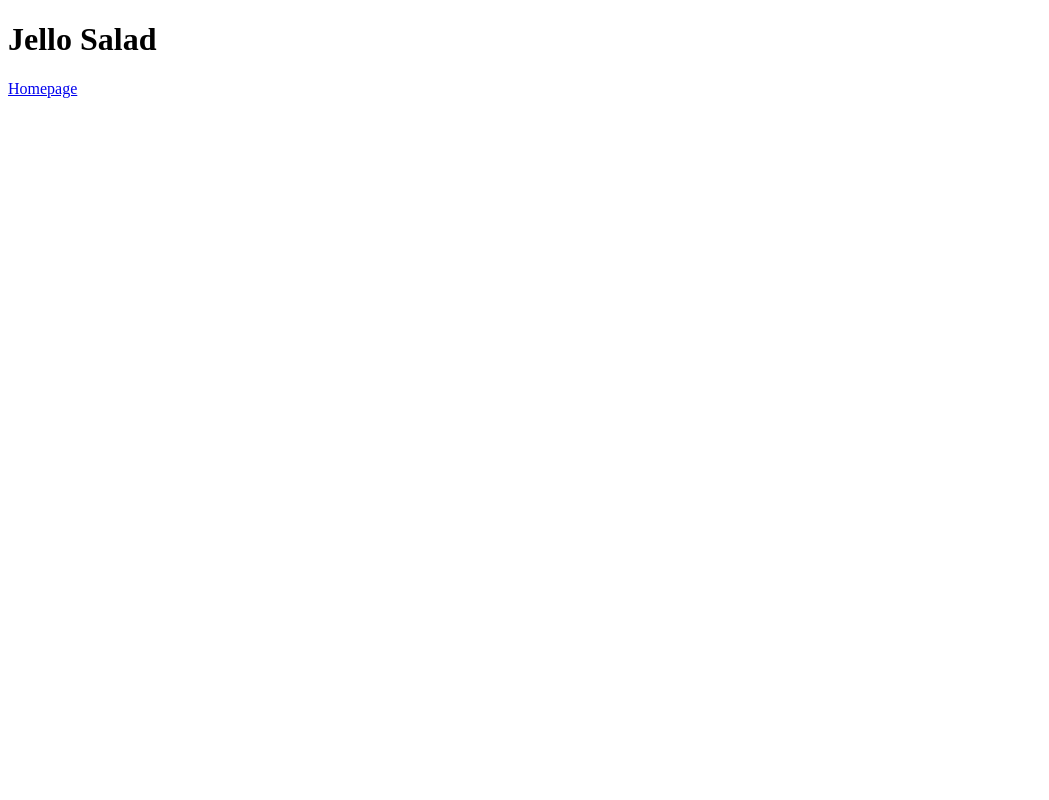
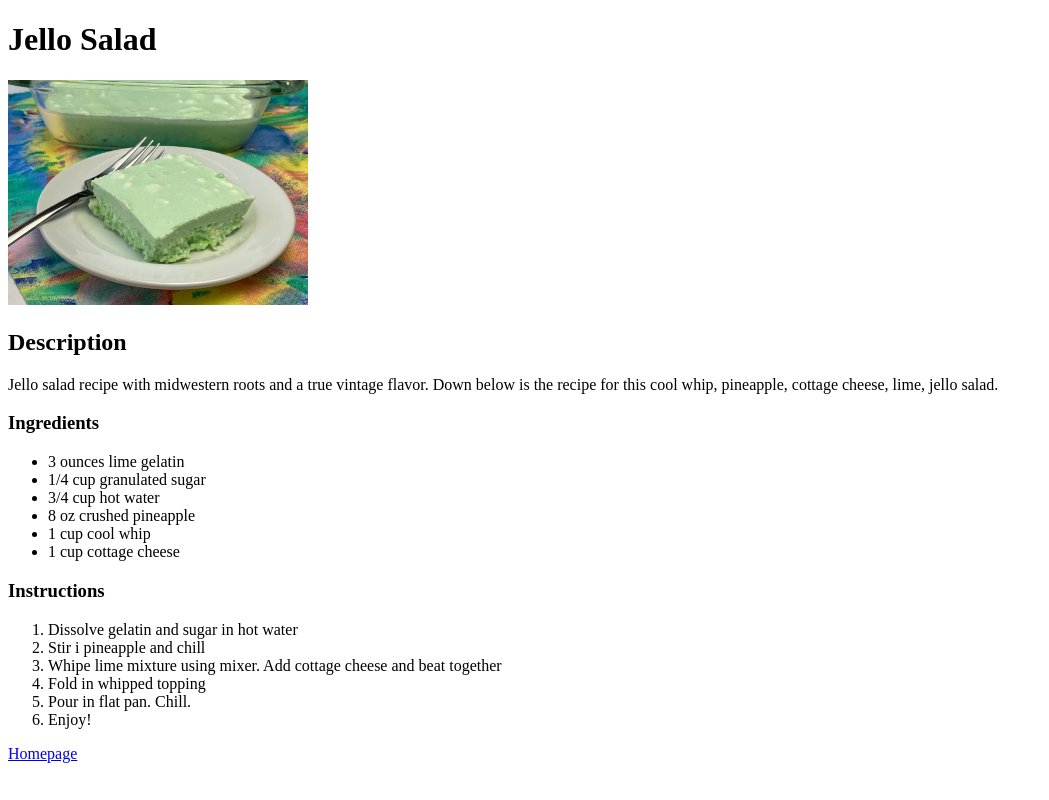
Before and after one commit to jonatanleandoer69/odin-recipes, a plain HTML site: page recipes/jellosalad.html in a window 1280 px wide. Shown: the whole page, without its empty margins (0-1049 px from the left). Drawn offline with Linux system fonts and the light colour scheme.

Commit message:
Added content to Recipes page
Included image and instructions for preparation of recipe.

```diff
--- a/recipes/jellosalad.html
+++ b/recipes/jellosalad.html
@@ -7,6 +7,29 @@
 </head>
 <body>
     <h1> Jello Salad</h1>
+
+    <img src="../images/jellosalad.jpg" alt="Jello Salad" width="300">
+    <h2> Description</h2>
+    <p> Jello salad recipe with midwestern roots and a true vintage flavor.
+    Down below is the recipe for this cool whip, pineapple, cottage cheese, lime, jello salad. </p>
+    <h3>Ingredients</h3>
+    <ul>
+        <li>3 ounces lime gelatin</li>
+        <li>1/4 cup granulated sugar</li>
+        <li>3/4 cup hot water</li>
+        <li> 8 oz crushed pineapple</li>
+        <li> 1 cup cool whip</li>
+        <li> 1 cup cottage cheese</li>
+    </ul>
+    <h3> Instructions</h3>
+    <ol>
+        <li> Dissolve gelatin and sugar in hot water</li>
+        <li> Stir i pineapple and chill</li>
+        <li> Whipe lime mixture using mixer. Add cottage cheese and beat together</li>
+        <li> Fold in whipped topping</li>
+        <li> Pour in flat pan. Chill.</li>
+        <li> Enjoy!</li>
+    </ol>
     <a href="../index.html"> Homepage</a>
 </body>
 </html>
```
Also changed, not shown: images/jellosalad.jpg (added).
